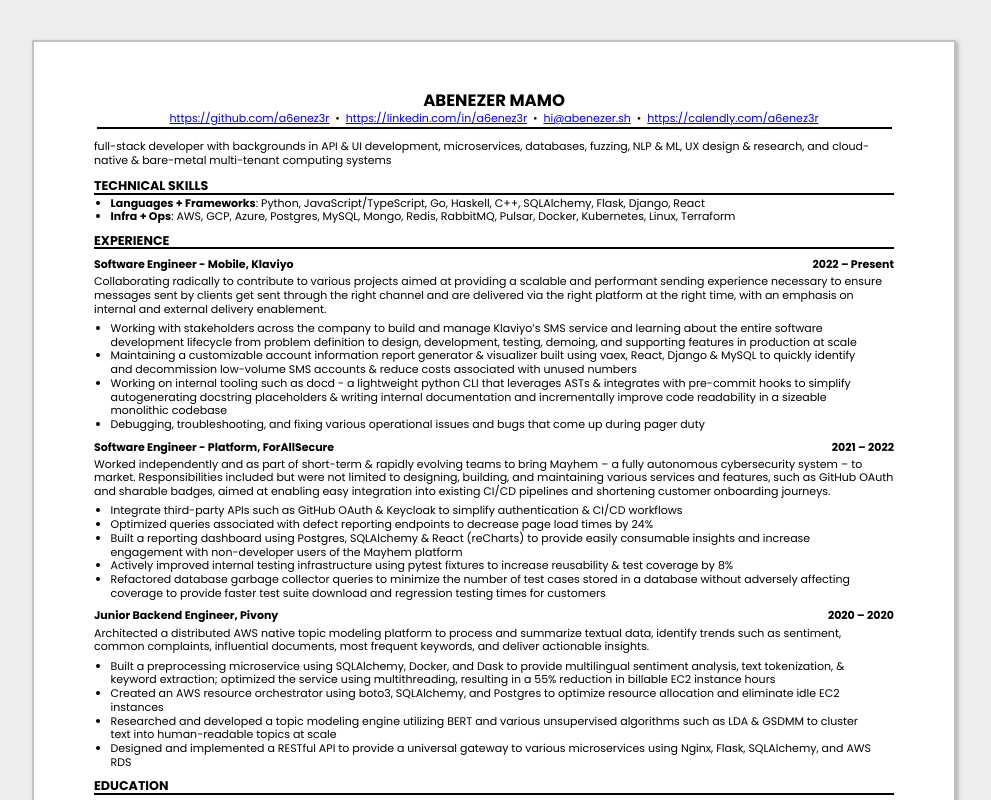
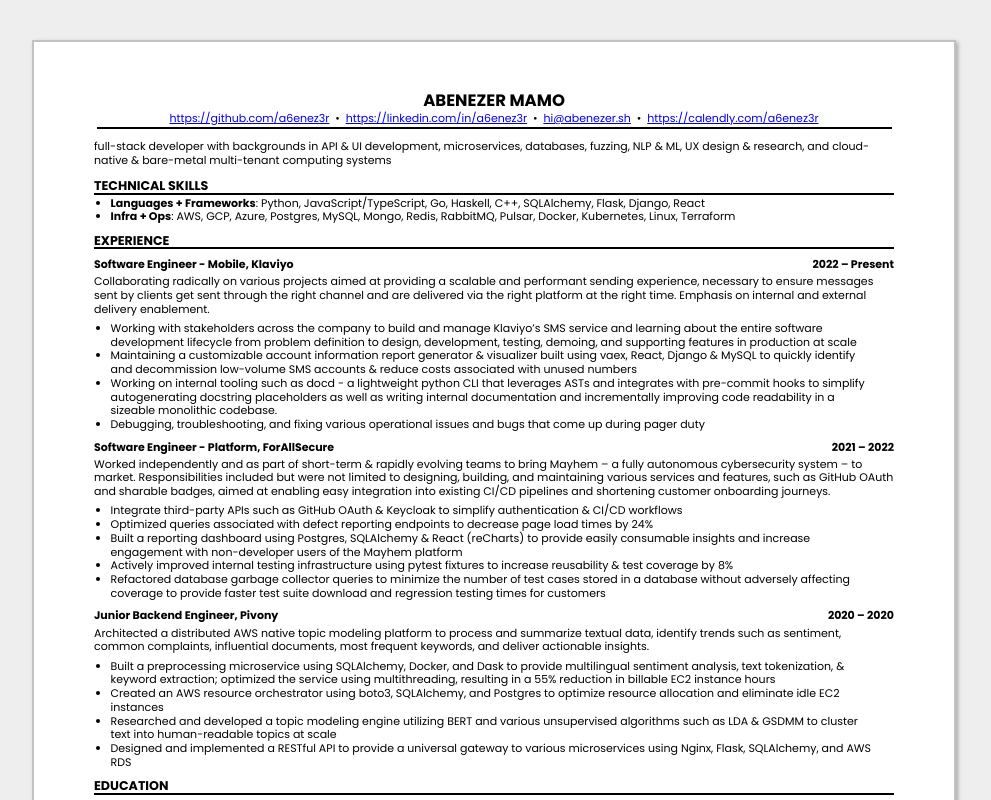
Before and after one commit to a6enez3r/portfolio, a plain HTML site: page src/static/resume/resume.html in a window 1280 px wide. Shown: the top 800 px of the page, without its empty margins (146-1137 px from the left). Drawn offline with Linux system fonts and the light colour scheme.

Commit message:
update deps

```diff
--- a/src/static/resume/resume.html
+++ b/src/static/resume/resume.html
@@ -148,11 +148,11 @@
 <!-- You have to wrap the "left" and "right" half of these headings in spans by
 hand -->
 <h3><span>Software Engineer - Mobile, Klaviyo </span> <span>2022 – Present</span></h3>
-<p>Collaborating radically to contribute to various projects aimed at providing a scalable and performant sending experience necessary to ensure messages sent by clients get sent through the right channel and are delivered via the right platform at the right time, with an emphasis on internal and external delivery enablement.</p>
+<p>Collaborating radically on various projects aimed at providing a scalable and performant sending experience, necessary to ensure messages sent by clients get sent through the right channel and are delivered via the right platform at the right time. Emphasis on internal and external delivery enablement.</p>
 <ul>
 <li>Working with stakeholders across the company to build and manage Klaviyo’s SMS service and learning about the entire software development lifecycle from problem definition to design, development, testing, demoing, and supporting features in production at scale</li>
 <li>Maintaining a customizable account information report generator &amp; visualizer built using vaex, React, Django &amp; MySQL to quickly identify and decommission low-volume SMS accounts &amp; reduce costs associated with unused numbers</li>
-<li>Working on internal tooling such as docd - a lightweight python CLI that leverages ASTs &amp; integrates with pre-commit hooks to simplify autogenerating docstring placeholders &amp; writing internal documentation and incrementally improve code readability in a sizeable monolithic codebase</li>
+<li>Working on internal tooling such as docd - a lightweight python CLI that leverages ASTs and integrates with pre-commit hooks to simplify autogenerating docstring placeholders as well as writing internal documentation and incrementally improving code readability in a sizeable monolithic codebase.</li>
 <li>Debugging, troubleshooting, and fixing various operational issues and bugs that come up during pager duty</li>
 </ul>
 <h3><span>Software Engineer - Platform, ForAllSecure </span> <span>2021 – 2022</span></h3>
```
Also changed, not shown: 2 other files.
